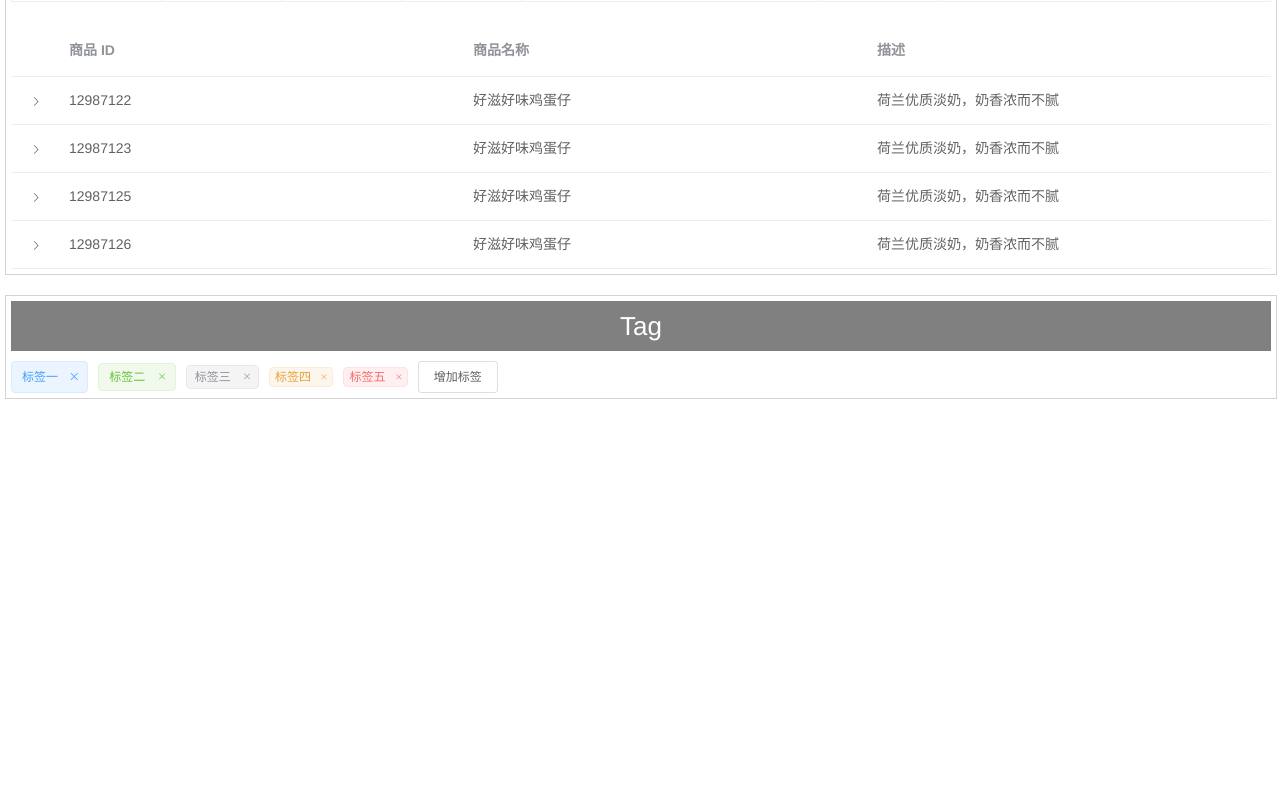
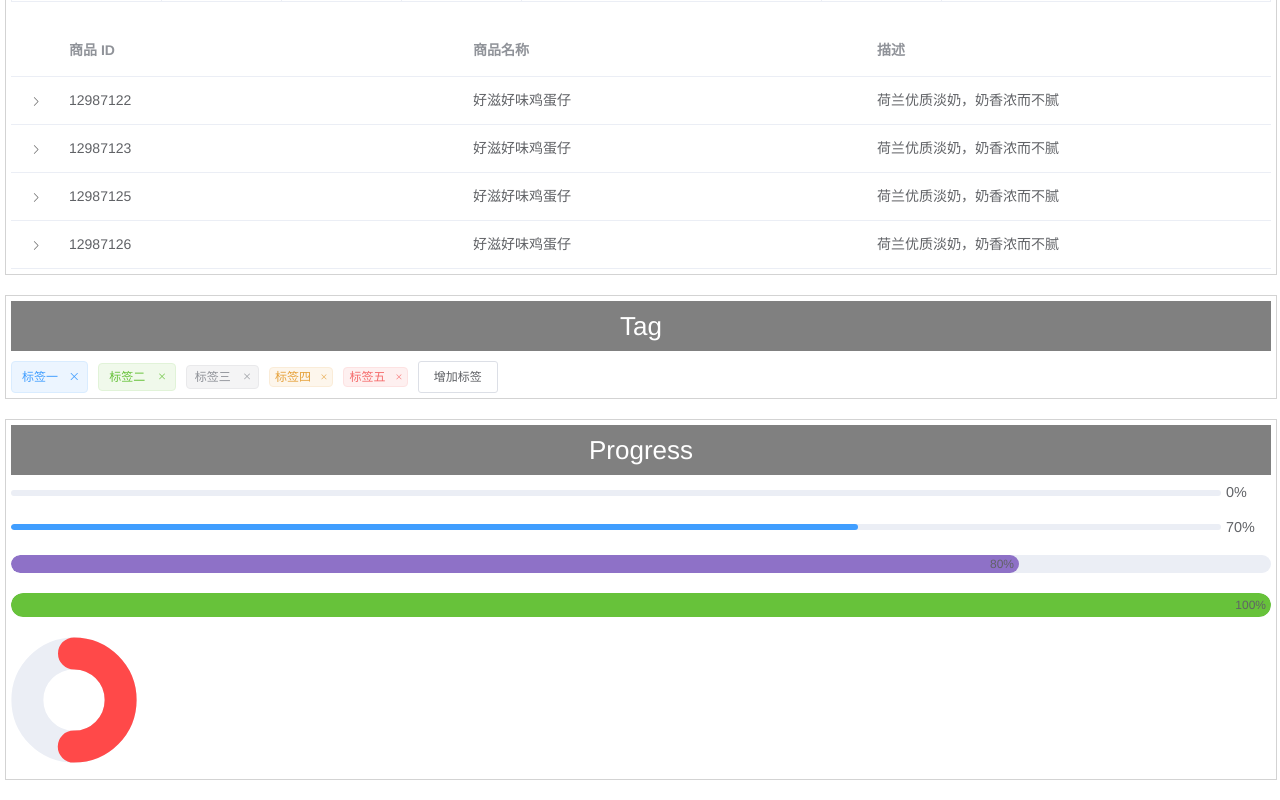
Before and after one commit to guojs-github/element-ex, a Vue app: page /#/ in a window 1280 px wide. Shown: the part 7655-8455 px from the top of the page. Before the commit the page ends 8074 px from the top, so only its background shows below. Built offline with nearby package versions, Linux system fonts and the light colour scheme.

Commit message:
20190128 Progress

```diff
--- /dev/null
+++ b/src/components/Progress/Progress.less
@@ -0,0 +1,15 @@
+/*
+	Progress style
+*/
+
+.test-item.progress {
+	& > .row {
+		width: 100%;
+		min-height: 30px;
+		line-height: 30px;
+
+		.el-progress + .el-progress {
+			margin-top: 20px;
+		}
+	}
+}
--- /dev/null
+++ b/src/components/Progress/Progress.vue
@@ -0,0 +1,37 @@
+<template>
+    <div class='test-item progress'>
+		<div class='title'>Progress</div>
+
+		<div class='row'>
+			<el-progress :percentage="0"></el-progress>
+			<el-progress :percentage="70"></el-progress>
+			<el-progress :text-inside='true' :stroke-width=strokeWidth18 :percentage="80" color="#8e71c7"></el-progress>
+			<el-progress :text-inside='true' :stroke-width=strokeWidth24 :percentage="100" status="success"></el-progress>
+			<el-progress type='circle' :text-inside='true' :stroke-width=strokeWidth32 :percentage="50" status="exception"></el-progress>
+		</div>
+	</div>
+</template>
+
+<script>
+	export default {
+		name: 'Progress',
+
+		data () {
+			return {
+				strokeWidth18: 18,
+				strokeWidth24: 24,
+				strokeWidth32: 32
+			}
+		},
+
+		methods: {
+			/**********************/
+		}
+	}
+</script>
+
+<!-- Add "scoped" attribute to limit CSS to this component only -->
+<style scoped src='../Test.less' lang='less'/>
+<style scoped src='./Progress.less' lang='less'/>
+<style scoped>
+</style>
--- a/src/components/Test.vue
+++ b/src/components/Test.vue
@@ -20,6 +20,7 @@
 		<Form/>
 		<Table/>
 		<Tag/>
+		<Progress/>
 	</div>
 </template>
 
@@ -44,6 +45,7 @@
 	import Form from './Form/Form'
 	import Table from './Table/Table'
 	import Tag from './Tag/Tag'
+	import Progress from './Progress/Progress'
 	export default {
 		name: 'Test',
 
@@ -72,7 +74,8 @@
 			Transfer,
 			Form,
 			Table,
-			Tag
+			Tag,
+			Progress
 		}
 	}
 </script>
```
